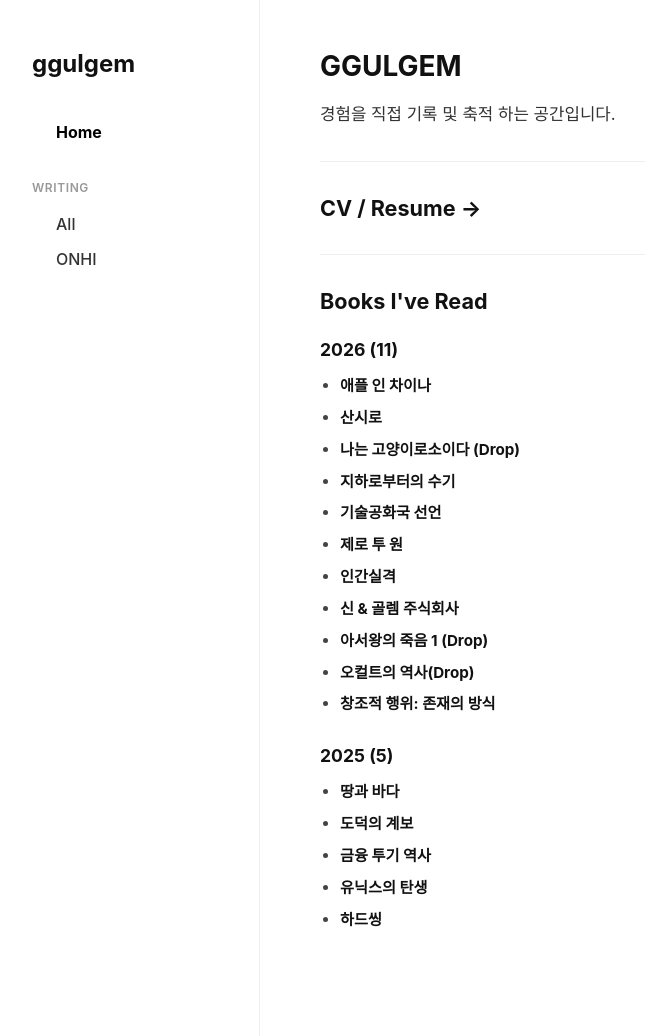
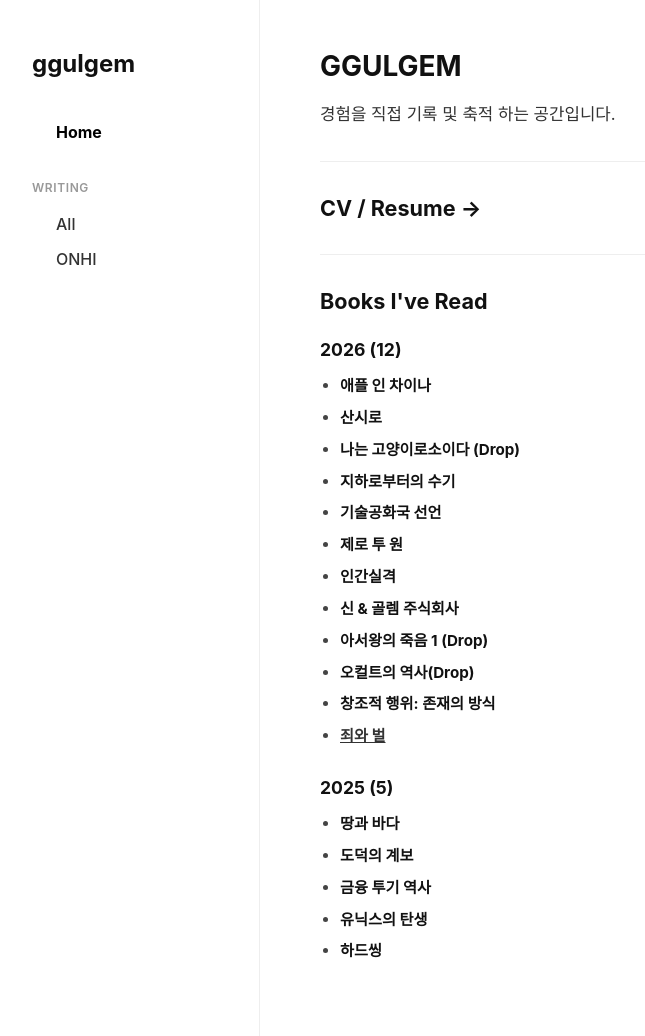
Before and after one commit to bennjung/myblog, a Jekyll site: the page built from index.html, in a window 1280 px wide and 1036 px high. Shown: the whole window, without its empty margins (40-685 px from the left). Built offline with Jekyll 4.4.1, drawn with Linux system fonts in a browser that asks for light colours.

Commit message:
new post

```diff
--- a/index.html
+++ b/index.html
@@ -40,6 +40,7 @@ title: Home
           <li><strong>아서왕의 죽음 1 (Drop)</strong></li>
           <li><strong>오컬트의 역사(Drop)</strong></li>
           <li><strong>창조적 행위: 존재의 방식</strong></li>
+          <li><strong><a href="{{ '/2026/05/05/cnp/' | relative_url }}">죄와 벌</a></strong></li>
         </ul>
       </div>
 
```
